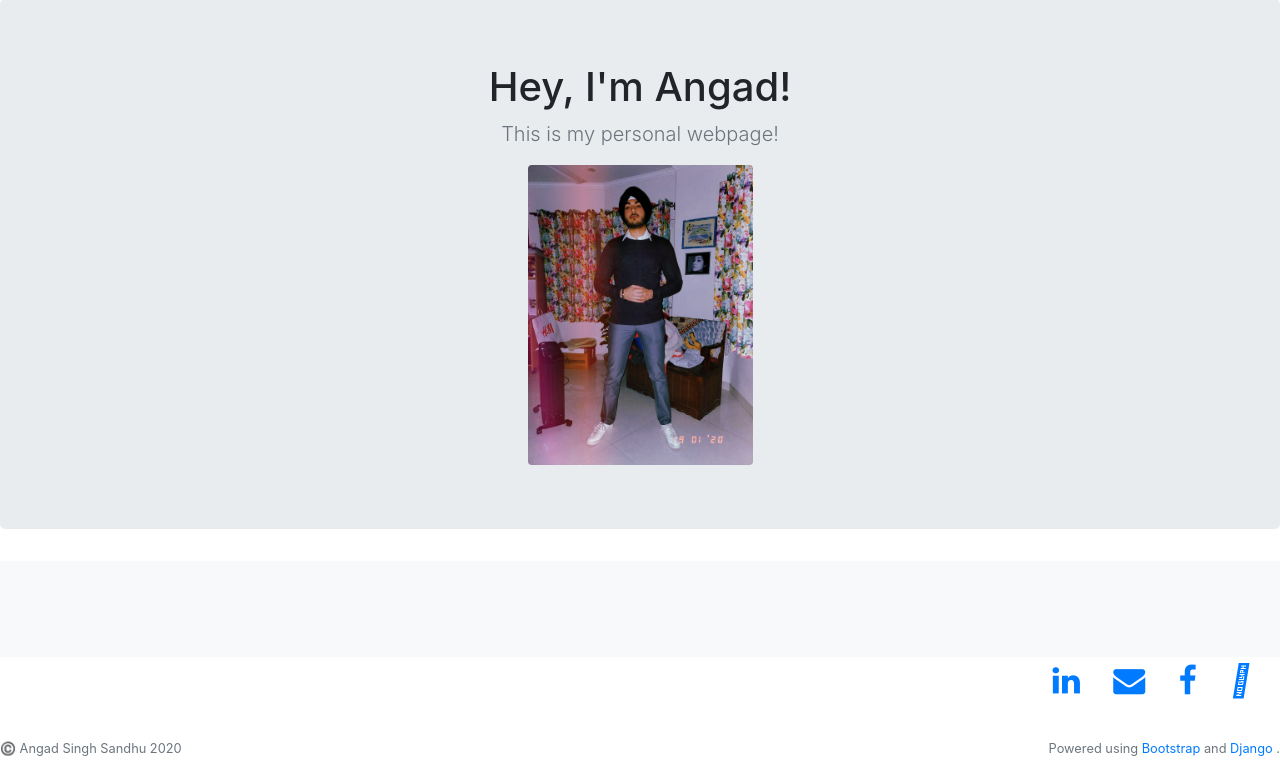
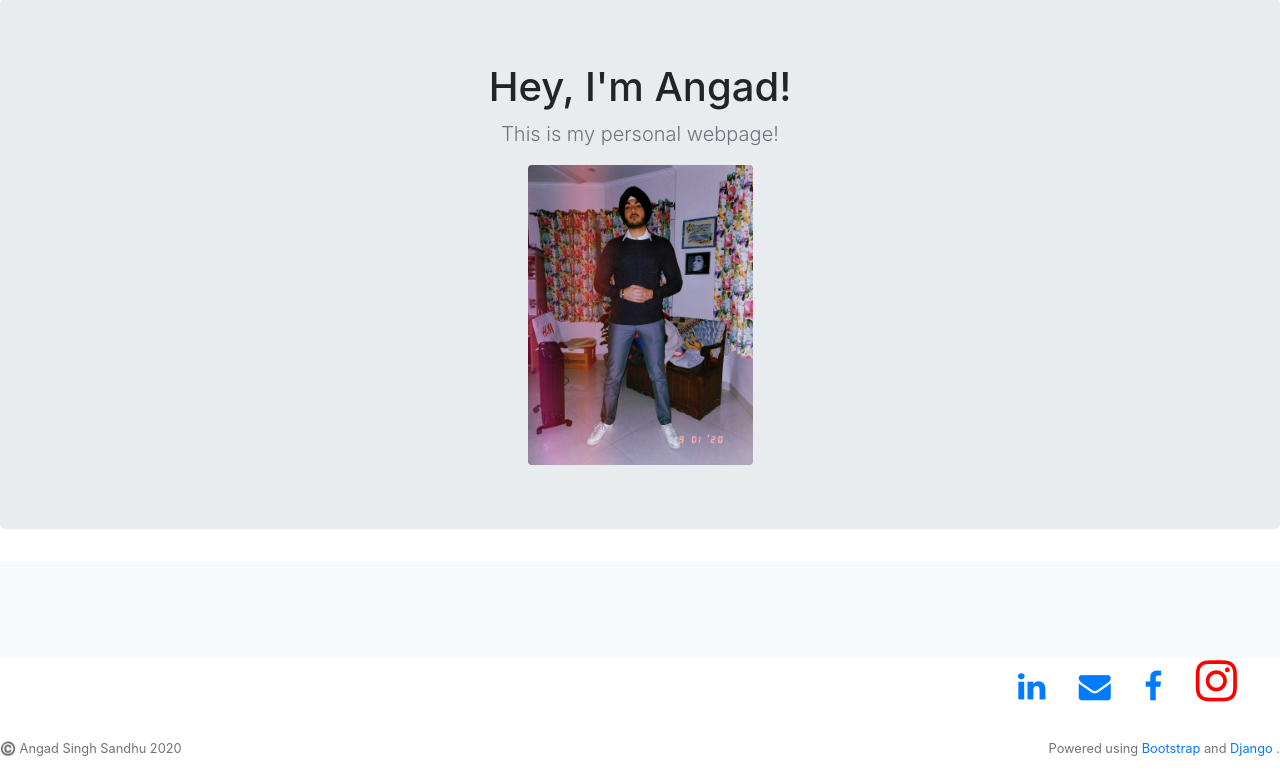
Before and after one commit to angad277/portfolio-project, a Django app: page / in a window 1280 px wide. Shown: the part 57-832 px from the top of the page. Run offline with Django 3.2, Linux system fonts and the light colour scheme; data that the repository does not hold is empty; some libraries are stand-ins or nearby versions.

Commit message:
icons corrected

```diff
--- a/jobs/templates/jobs/home.html
+++ b/jobs/templates/jobs/home.html
@@ -14,6 +14,7 @@
 
     <!-- Bootstrap core CSS -->
     <link rel="stylesheet" href="https://stackpath.bootstrapcdn.com/bootstrap/4.5.0/css/bootstrap.min.css" integrity="sha384-9aIt2nRpC12Uk9gS9baDl411NQApFmC26EwAOH8WgZl5MYYxFfc+NcPb1dKGj7Sk" crossorigin="anonymous">
+    <link rel="stylesheet" href="https://cdnjs.cloudflare.com/ajax/libs/font-awesome/4.7.0/css/font-awesome.min.css">
 
     <!-- Favicons -->
 <link rel="apple-touch-icon" href="/docs/4.4/assets/img/favicons/apple-touch-icon.png" sizes="180x180">
@@ -104,7 +105,7 @@
     <a href="https://www.linkedin.com/in/angad-singh-sandhu-259779197/" target="_blank"><i class="fa fa-linkedin fa-2x" aria-hidden="true"></i></a>
     <a href="mailto:angad277@gmail.com" taget="_blank"><i class="fa fa-envelope fa-2x red-text" aria-hidden="true"></i></a>
     <a href="https://www.facebook.com/angad.sandhu.31/" target="_blank"><i class="fa fa-facebook fa-2x blue-text" aria-hidden="true"></i></a>
-    <a href="https://www.instagram.com/angadssandhu/" target="_blank"><i class="fab fa-instagram fa-2x" aria-hidden="true"></i></a>
+    <a href="https://www.instagram.com/angadssandhu/" target="_blank"><i class="fa fa-instagram" style="font-size:48px;color:red" aria="true"></i></a>
     <!-- <a class="btn btn-outline-light btn-social mx-1" href="#"><i class="fab fa-fw fa-facebook-f"></i></a> -->
   </div>
 </main>
```
